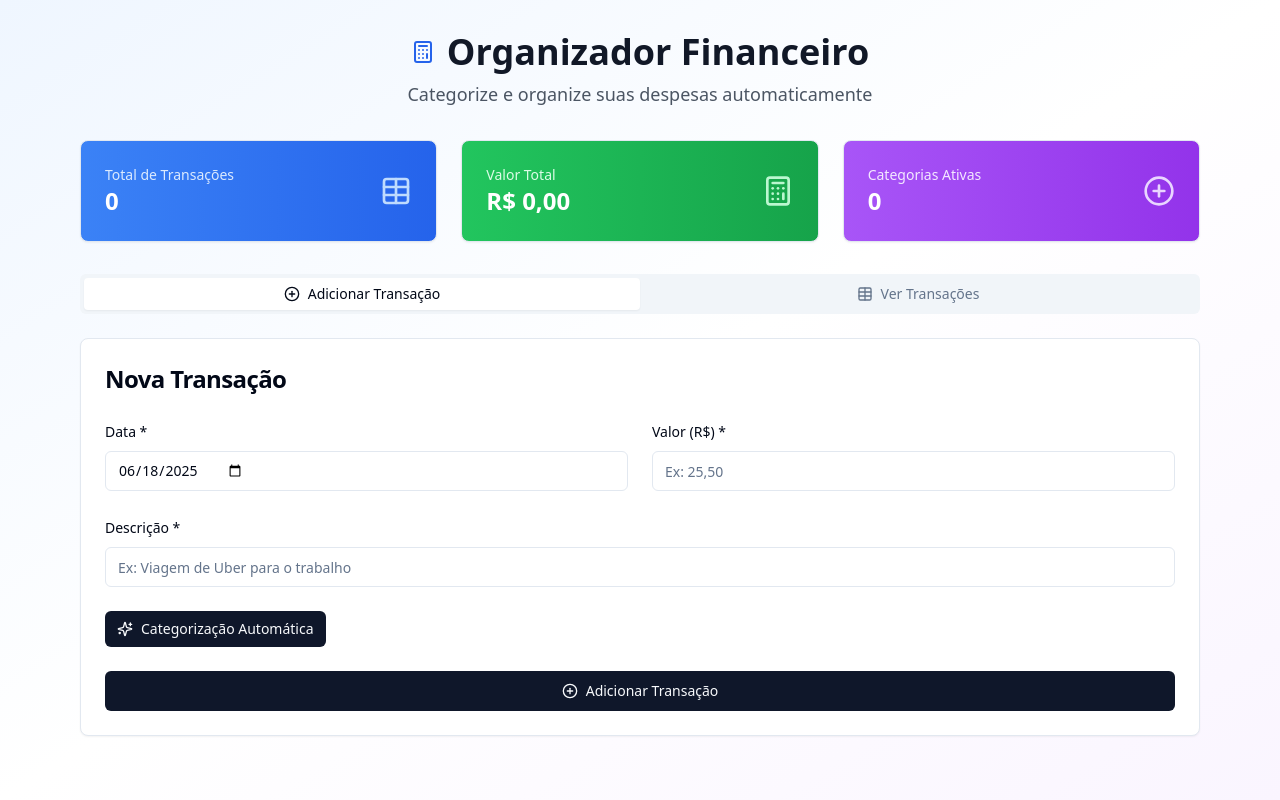
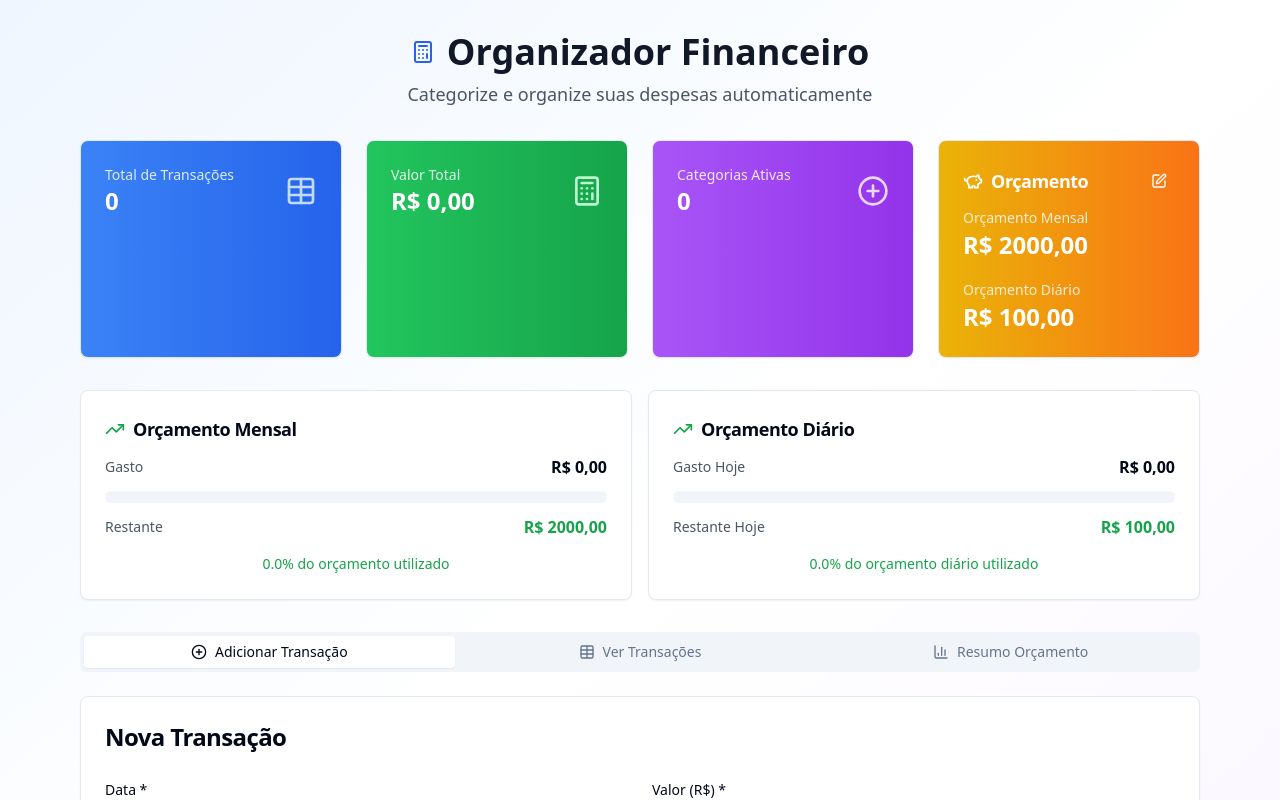
Before and after one commit to DAvi098hy/gastos-organizados-e-simples-32, a React (Vite) app: page / in a window 1280 px wide. Shown: the top 800 px of the page. Built offline with nearby package versions, Linux system fonts and the light colour scheme.

Commit message:
Add monthly budget input
Add input field for monthly budget and display remaining amount.

```diff
--- /dev/null
+++ b/src/components/BudgetManager.tsx
@@ -0,0 +1,121 @@
+
+import React, { useState } from 'react';
+import { Card, CardContent, CardHeader, CardTitle } from '@/components/ui/card';
+import { Button } from '@/components/ui/button';
+import { Input } from '@/components/ui/input';
+import { Label } from '@/components/ui/label';
+import { PiggyBank, Edit, Check, X } from 'lucide-react';
+import { formatCurrency, parseCurrency } from '@/utils/categorizationUtils';
+import { toast } from 'sonner';
+
+interface BudgetManagerProps {
+  monthlyBudget: number;
+  dailyBudget: number;
+  onUpdateBudgets: (monthly: number, daily: number) => void;
+}
+
+const BudgetManager: React.FC<BudgetManagerProps> = ({
+  monthlyBudget,
+  dailyBudget,
+  onUpdateBudgets,
+}) => {
+  const [isEditing, setIsEditing] = useState(false);
+  const [monthlyInput, setMonthlyInput] = useState(formatCurrency(monthlyBudget));
+  const [dailyInput, setDailyInput] = useState(formatCurrency(dailyBudget));
+
+  const handleEdit = () => {
+    setIsEditing(true);
+    setMonthlyInput(formatCurrency(monthlyBudget));
+    setDailyInput(formatCurrency(dailyBudget));
+  };
+
+  const handleCancel = () => {
+    setIsEditing(false);
+    setMonthlyInput(formatCurrency(monthlyBudget));
+    setDailyInput(formatCurrency(dailyBudget));
+  };
+
+  const handleSave = () => {
+    const newMonthlyBudget = parseCurrency(monthlyInput);
+    const newDailyBudget = parseCurrency(dailyInput);
+
+    if (newMonthlyBudget <= 0 || newDailyBudget <= 0) {
+      toast.error('Os valores de orçamento devem ser maiores que zero');
+      return;
+    }
+
+    onUpdateBudgets(newMonthlyBudget, newDailyBudget);
+    setIsEditing(false);
+    toast.success('Orçamento atualizado com sucesso!');
+  };
+
+  return (
+    <Card className="bg-gradient-to-r from-yellow-500 to-orange-500 text-white">
+      <CardHeader className="flex flex-row items-center justify-between space-y-0 pb-2">
+        <CardTitle className="text-lg font-semibold flex items-center gap-2">
+          <PiggyBank className="h-5 w-5" />
+          Orçamento
+        </CardTitle>
+        {!isEditing ? (
+          <Button
+            size="sm"
+            variant="ghost"
+            onClick={handleEdit}
+            className="text-white hover:bg-white/20 h-8 w-8 p-0"
+          >
+            <Edit className="h-4 w-4" />
+          </Button>
+        ) : (
+          <div className="flex gap-1">
+            <Button
+              size="sm"
+              variant="ghost"
+              onClick={handleSave}
+              className="text-white hover:bg-white/20 h-8 w-8 p-0"
+            >
+              <Check className="h-4 w-4" />
+            </Button>
+            <Button
+              size="sm"
+              variant="ghost"
+              onClick={handleCancel}
+              className="text-white hover:bg-white/20 h-8 w-8 p-0"
+            >
+              <X className="h-4 w-4" />
+            </Button>
+          </div>
+        )}
+      </CardHeader>
+      <CardContent className="space-y-4">
+        <div>
+          <Label className="text-orange-100 text-sm">Orçamento Mensal</Label>
+          {isEditing ? (
+            <Input
+              value={monthlyInput}
+              onChange={(e) => setMonthlyInput(e.target.value)}
+              className="mt-1 bg-white/10 border-white/20 text-white placeholder:text-white/60"
+              placeholder="0,00"
+            />
+          ) : (
+            <p className="text-2xl font-bold">R$ {formatCurrency(monthlyBudget)}</p>
+          )}
+        </div>
+        <div>
+          <Label className="text-orange-100 text-sm">Orçamento Diário</Label>
+          {isEditing ? (
+            <Input
+              value={dailyInput}
+              onChange={(e) => setDailyInput(e.target.value)}
+              className="mt-1 bg-white/10 border-white/20 text-white placeholder:text-white/60"
+              placeholder="0,00"
+            />
+          ) : (
+            <p className="text-2xl font-bold">R$ {formatCurrency(dailyBudget)}</p>
+          )}
+        </div>
+      </CardContent>
+    </Card>
+  );
+};
+
+export default BudgetManager;
--- /dev/null
+++ b/src/components/BudgetSummary.tsx
@@ -0,0 +1,128 @@
+
+import React from 'react';
+import { Card, CardContent, CardHeader, CardTitle } from '@/components/ui/card';
+import { Progress } from '@/components/ui/progress';
+import { TrendingUp, TrendingDown, AlertTriangle } from 'lucide-react';
+import { Transaction } from '@/types/transaction';
+import { formatCurrency } from '@/utils/categorizationUtils';
+
+interface BudgetSummaryProps {
+  transactions: Transaction[];
+  monthlyBudget: number;
+  dailyBudget: number;
+}
+
+const BudgetSummary: React.FC<BudgetSummaryProps> = ({
+  transactions,
+  monthlyBudget,
+  dailyBudget,
+}) => {
+  const currentMonth = new Date().getMonth();
+  const currentYear = new Date().getFullYear();
+  const today = new Date().toISOString().split('T')[0];
+
+  // Gastos do mês atual
+  const monthlyExpenses = transactions
+    .filter(t => {
+      const transactionDate = new Date(t.date);
+      return transactionDate.getMonth() === currentMonth && transactionDate.getFullYear() === currentYear;
+    })
+    .reduce((sum, t) => sum + t.amount, 0);
+
+  // Gastos do dia atual
+  const dailyExpenses = transactions
+    .filter(t => t.date === today)
+    .reduce((sum, t) => sum + t.amount, 0);
+
+  const monthlyPercentage = monthlyBudget > 0 ? (monthlyExpenses / monthlyBudget) * 100 : 0;
+  const dailyPercentage = dailyBudget > 0 ? (dailyExpenses / dailyBudget) * 100 : 0;
+
+  const monthlyRemaining = monthlyBudget - monthlyExpenses;
+  const dailyRemaining = dailyBudget - dailyExpenses;
+
+  const getStatusColor = (percentage: number) => {
+    if (percentage < 70) return 'text-green-600';
+    if (percentage < 90) return 'text-yellow-600';
+    return 'text-red-600';
+  };
+
+  const getProgressColor = (percentage: number) => {
+    if (percentage < 70) return 'bg-green-500';
+    if (percentage < 90) return 'bg-yellow-500';
+    return 'bg-red-500';
+  };
+
+  return (
+    <div className="grid grid-cols-1 md:grid-cols-2 gap-4">
+      <Card>
+        <CardHeader className="pb-3">
+          <CardTitle className="text-lg flex items-center gap-2">
+            {monthlyPercentage < 100 ? (
+              <TrendingUp className="h-5 w-5 text-green-600" />
+            ) : (
+              <AlertTriangle className="h-5 w-5 text-red-600" />
+            )}
+            Orçamento Mensal
+          </CardTitle>
+        </CardHeader>
+        <CardContent className="space-y-3">
+          <div className="flex justify-between items-center">
+            <span className="text-sm text-gray-600">Gasto</span>
+            <span className="font-semibold">R$ {formatCurrency(monthlyExpenses)}</span>
+          </div>
+          <Progress
+            value={Math.min(monthlyPercentage, 100)}
+            className="h-3"
+          />
+          <div className="flex justify-between items-center">
+            <span className="text-sm text-gray-600">Restante</span>
+            <span className={`font-semibold ${getStatusColor(monthlyPercentage)}`}>
+              R$ {formatCurrency(monthlyRemaining)}
+            </span>
+          </div>
+          <div className="text-center">
+            <span className={`text-sm font-medium ${getStatusColor(monthlyPercentage)}`}>
+              {monthlyPercentage.toFixed(1)}% do orçamento utilizado
+            </span>
+          </div>
+        </CardContent>
+      </Card>
+
+      <Card>
+        <CardHeader className="pb-3">
+          <CardTitle className="text-lg flex items-center gap-2">
+            {dailyPercentage < 100 ? (
+              <TrendingUp className="h-5 w-5 text-green-600" />
+            ) : (
+              <AlertTriangle className="h-5 w-5 text-red-600" />
+            )}
+            Orçamento Diário
+          </CardTitle>
+        </CardHeader>
+        <CardContent className="space-y-3">
+          <div className="flex justify-between items-center">
+            <span className="text-sm text-gray-600">Gasto Hoje</span>
+            <span className="font-semibold">R$ {formatCurrency(dailyExpenses)}</span>
+          </div>
+          <Progress
+            value={Math.min(dailyPercentage, 100)}
+            className="h-3"
+          />
+          <div className="flex justify-between items-center">
+            <span className="text-sm text-gray-600">Restante Hoje</span>
+            <span className={`font-semibold ${getStatusColor(dailyPercentage)}`}>
+              R$ {formatCurrency(dailyRemaining)}
+            </span>
+          </div>
+          <div className="text-center">
+            <span className={`text-sm font-medium ${getStatusColor(dailyPercentage)}`}>
+              {dailyPercentage.toFixed(1)}% do orçamento diário utilizado
+            </span>
+          </div>
+        </CardContent>
+      </Card>
+    </div>
+  );
+};
+
+export default BudgetSummary;
--- a/src/components/ExpenseTracker.tsx
+++ b/src/components/ExpenseTracker.tsx
@@ -2,14 +2,18 @@
 import React, { useState } from 'react';
 import { Card, CardContent, CardHeader, CardTitle } from '@/components/ui/card';
 import { Tabs, TabsContent, TabsList, TabsTrigger } from '@/components/ui/tabs';
-import { Calculator, PlusCircle, Table } from 'lucide-react';
+import { Calculator, PlusCircle, Table, BarChart3 } from 'lucide-react';
 import TransactionForm from './TransactionForm';
 import TransactionTable from './TransactionTable';
+import BudgetManager from './BudgetManager';
+import BudgetSummary from './BudgetSummary';
 import { Transaction } from '@/types/transaction';
 import { formatCurrency } from '@/utils/categorizationUtils';
 
 const ExpenseTracker = () => {
   const [transactions, setTransactions] = useState<Transaction[]>([]);
+  const [monthlyBudget, setMonthlyBudget] = useState(2000);
+  const [dailyBudget, setDailyBudget] = useState(100);
 
   const addTransaction = (transaction: Transaction) => {
     setTransactions(prev => [...prev, transaction]);
@@ -23,6 +27,11 @@ const ExpenseTracker = () => {
     setTransactions(prev =>
       prev.map(t => t.id === updatedTransaction.id ? updatedTransaction : t)
     );
+  };
+
+  const updateBudgets = (monthly: number, daily: number) => {
+    setMonthlyBudget(monthly);
+    setDailyBudget(daily);
   };
 
   const totalAmount = transactions.reduce((sum, transaction) => sum + transaction.amount, 0);
@@ -39,7 +48,7 @@ const ExpenseTracker = () => {
         </p>
       </div>
 
-      <div className="grid grid-cols-1 md:grid-cols-3 gap-6 mb-8">
+      <div className="grid grid-cols-1 md:grid-cols-4 gap-6 mb-8">
         <Card className="bg-gradient-to-r from-blue-500 to-blue-600 text-white">
           <CardContent className="p-6">
             <div className="flex items-center justify-between">
@@ -75,10 +84,24 @@ const ExpenseTracker = () => {
             </div>
           </CardContent>
         </Card>
+
+        <BudgetManager
+          monthlyBudget={monthlyBudget}
+          dailyBudget={dailyBudget}
+          onUpdateBudgets={updateBudgets}
+        />
+      </div>
+
+      <div className="mb-8">
+        <BudgetSummary
+          transactions={transactions}
+          monthlyBudget={monthlyBudget}
+          dailyBudget={dailyBudget}
+        />
       </div>
 
       <Tabs defaultValue="add" className="w-full">
-        <TabsList className="grid w-full grid-cols-2 mb-6">
+        <TabsList className="grid w-full grid-cols-3 mb-6">
           <TabsTrigger value="add" className="flex items-center gap-2">
             <PlusCircle className="h-4 w-4" />
             Adicionar Transação
@@ -86,6 +109,10 @@ const ExpenseTracker = () => {
           <TabsTrigger value="view" className="flex items-center gap-2">
             <Table className="h-4 w-4" />
             Ver Transações
+          </TabsTrigger>
+          <TabsTrigger value="budget" className="flex items-center gap-2">
+            <BarChart3 className="h-4 w-4" />
+            Resumo Orçamento
           </TabsTrigger>
         </TabsList>
 
@@ -114,6 +141,21 @@ const ExpenseTracker = () => {
             </CardContent>
           </Card>
         </TabsContent>
+
+        <TabsContent value="budget">
+          <Card>
+            <CardHeader>
+              <CardTitle className="text-2xl">Resumo do Orçamento</CardTitle>
+            </CardHeader>
+            <CardContent>
+              <BudgetSummary
+                transactions={transactions}
+                monthlyBudget={monthlyBudget}
+                dailyBudget={dailyBudget}
+              />
+            </CardContent>
+          </Card>
+        </TabsContent>
       </Tabs>
     </div>
   );
```
